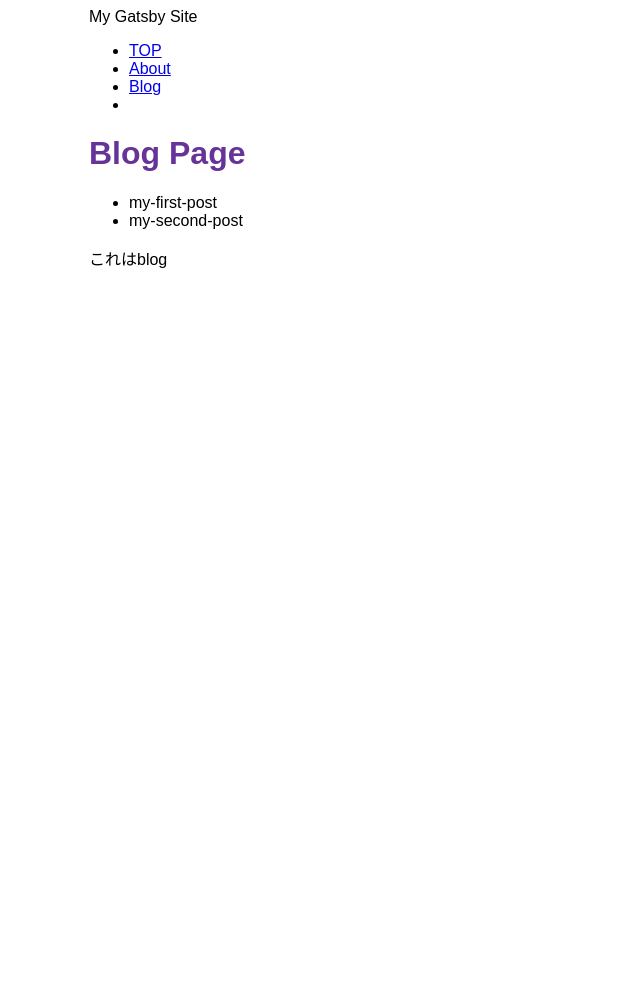
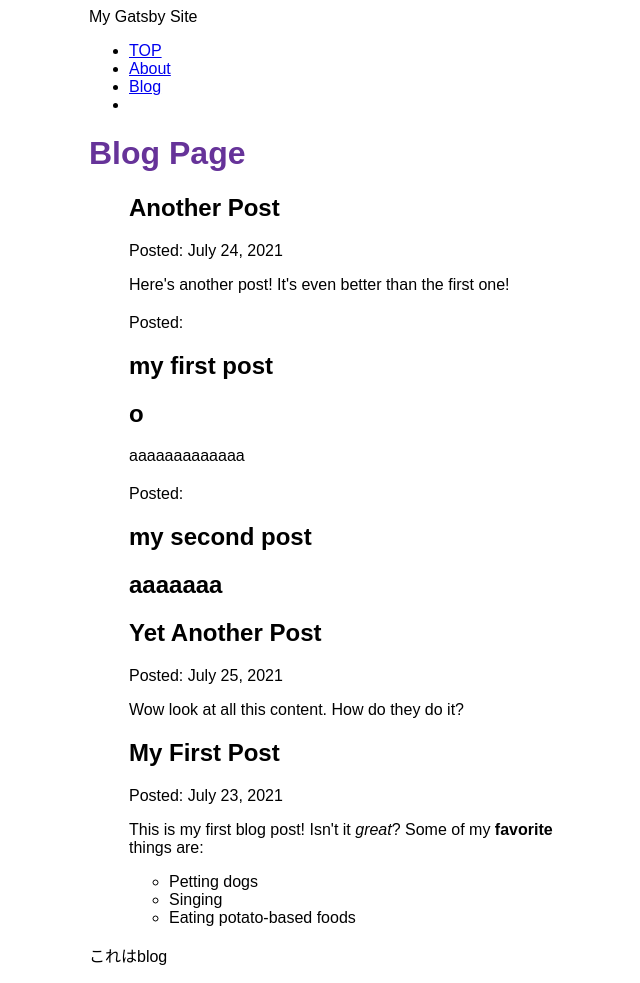
Before and after one commit to dkdk443/my-gatsby-site, a Gatsby site: page /blog in a window 1280 px wide. Shown: the whole page, without its empty margins (301-941 px from the left). Before the commit the page ends 800 px from the top, so only its background shows below. Built offline with nearby package versions, Linux system fonts and the light colour scheme; Gatsby itself is replaced by a stand-in of ours.

Commit message:
Finished Gatsby Tutorial Part 5

```diff
--- /dev/null
+++ b/blog/another-post.mdx
@@ -0,0 +1,6 @@
+---
+title: "Another Post"
+date: "2021-07-24"
+---
+
+Here's another post! It's even better than the first one!
--- /dev/null
+++ b/blog/my-third-post.mdx
@@ -0,0 +1,11 @@
+---
+title: "My First Post"
+date: "2021-07-23"
+---
+
+This is my first blog post! Isn't it _great_?
+Some of my **favorite** things are:
+
+- Petting dogs
+- Singing
+- Eating potato-based foods
--- /dev/null
+++ b/blog/yet-another-post.mdx
@@ -0,0 +1,6 @@
+---
+title: "Yet Another Post"
+date: "2021-07-25"
+---
+
+Wow look at all this content. How do they do it?
--- a/gatsby-config.js
+++ b/gatsby-config.js
@@ -15,5 +15,6 @@ module.exports = {
         path: `${__dirname}/blog`,
       }
     },
+      "gatsby-plugin-mdx",
   ],
 };
--- a/package.json
+++ b/package.json
@@ -15,9 +15,12 @@
     "clean": "gatsby clean"
   },
   "dependencies": {
+    "@mdx-js/mdx": "^1.6.22",
+    "@mdx-js/react": "^1.6.22",
     "gatsby": "^3.11.1",
     "gatsby-plugin-gatsby-cloud": "^2.11.0",
     "gatsby-plugin-image": "^1.11.0",
+    "gatsby-plugin-mdx": "^2.11.0",
     "gatsby-plugin-sharp": "^3.11.0",
     "gatsby-source-filesystem": "^3.11.0",
     "gatsby-transformer-sharp": "^3.11.0",
--- a/src/pages/blog.js
+++ b/src/pages/blog.js
@@ -1,15 +1,20 @@
 import * as React from 'react';
 import { graphql } from 'gatsby'
+import { MDXRenderer } from 'gatsby-plugin-mdx'
 import Layout from '../components/layouts';
 const BlogPage = ({ data }) => {
   return (
     <Layout pageTitle="Blog Page">
       <ul>
         {
-          data.allFile.nodes.map(node => (
-            <li key={node.name}>
-              {node.name}
-            </li>
+          data.allMdx.nodes.map(node => (
+            <article key={node.id}>
+            <h2>{node.frontmatter.title}</h2>
+              <p>Posted: {node.frontmatter.date}</p>
+               <MDXRenderer>
+              {node.body}
+              </MDXRenderer>
+          </article>
           ))
        }
       </ul>
@@ -21,11 +26,17 @@ const BlogPage = ({ data }) => {
 
 export const query = graphql`
   query {
-    allFile {
+    allMdx(sort: {fields: frontmatter___date, order: DESC}) {
       nodes {
-        name
+        frontmatter {
+          date(formatString: "MMMM D, YYYY")
+          title
+        }
+        id
+        body
       }
     }
   }
+
 `
 export default BlogPage;
```
Also changed, not shown: 1 other file.
